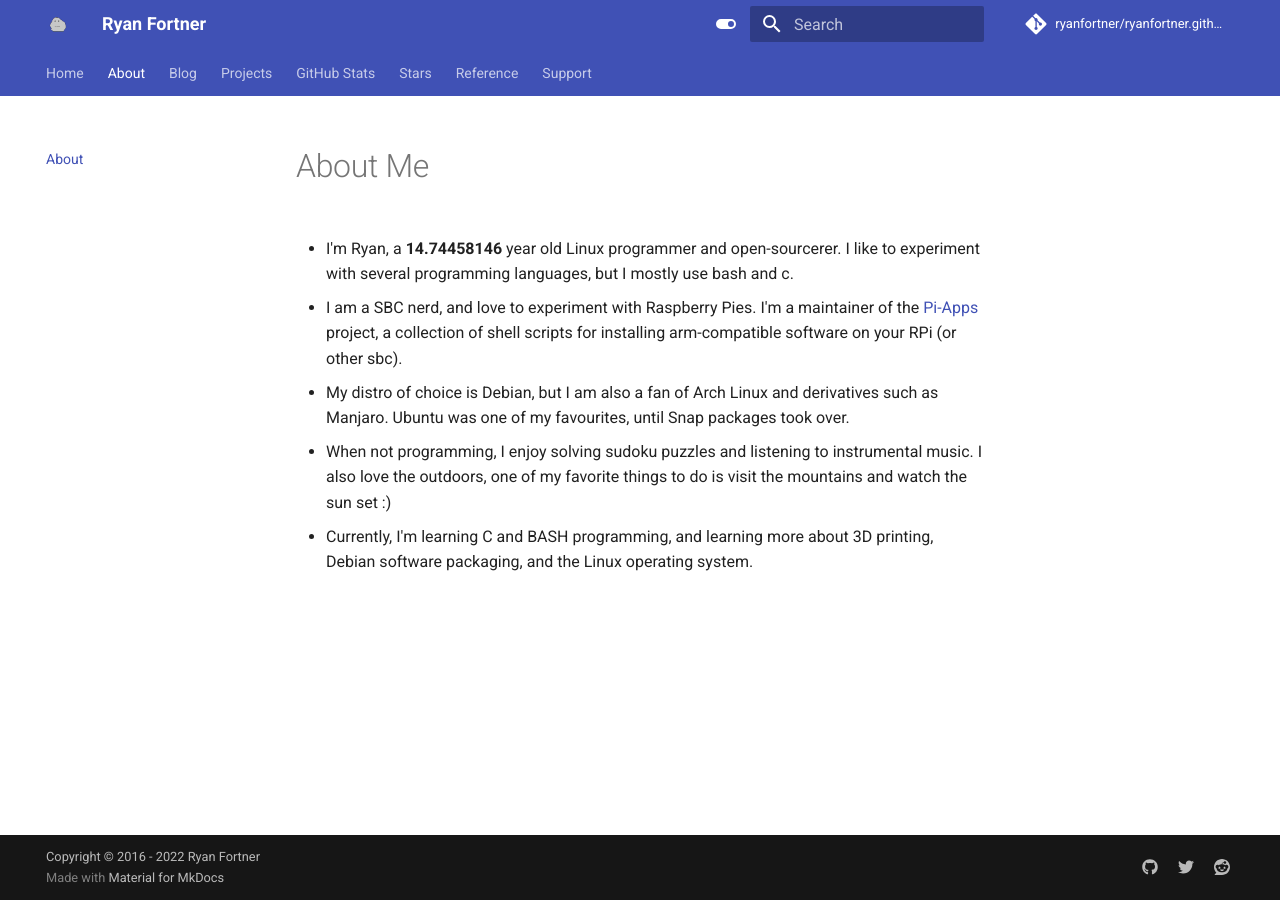
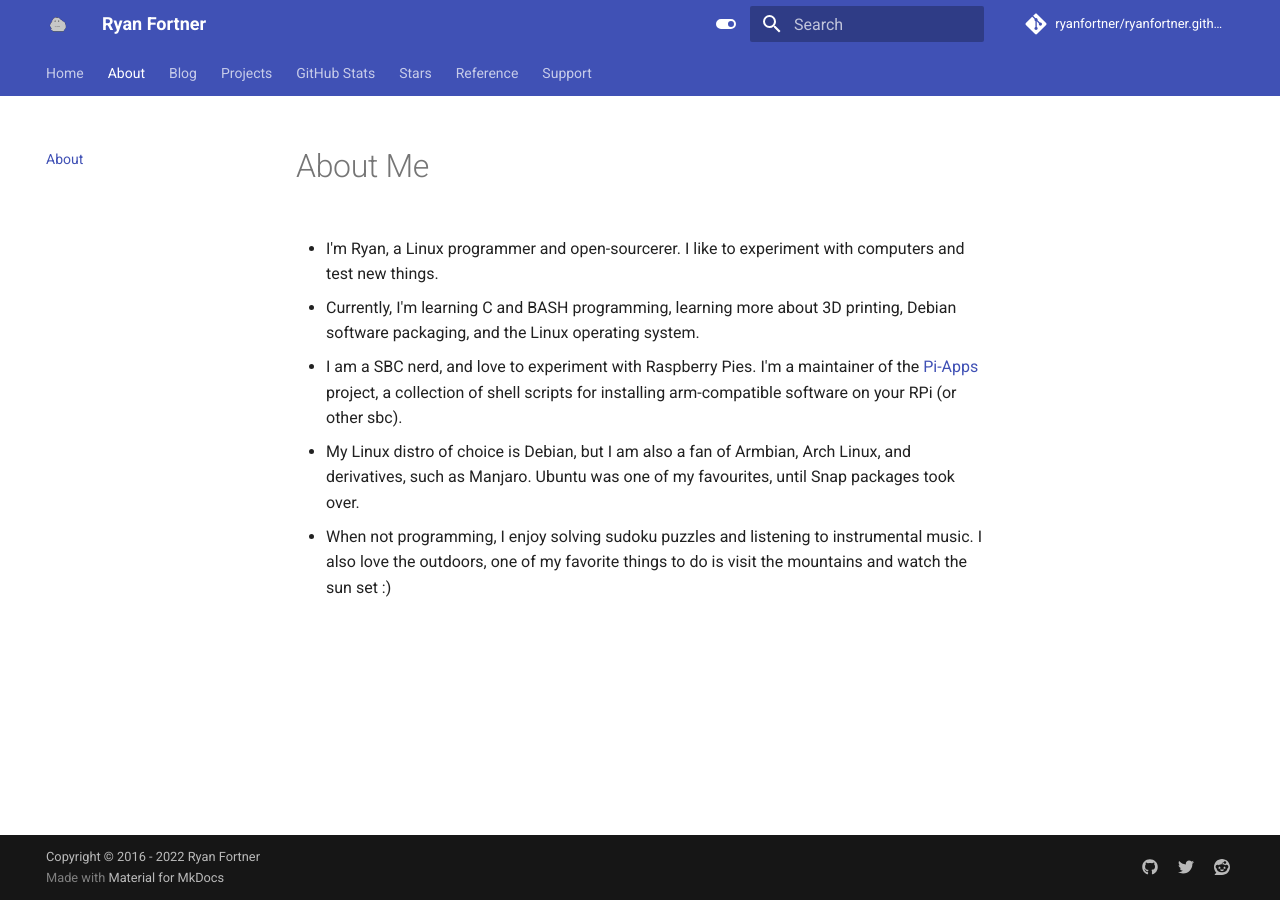
Before and after one commit to ryanfortner/ryanfortner.github.io, an MkDocs documentation site: the page built from docs/about-me.md, in a window 1280 px wide. Built offline with MkDocs 1.6.1 and Material for MkDocs 9.7.7, drawn with Linux system fonts in a browser that asks for light colours; comment, search, counter and statistics services are not loaded; some of the changed lines change nothing that is shown.

Commit message:
Update about-me.md

```diff
--- a/custom/overrides/main.html
+++ b/custom/overrides/main.html
@@ -9,31 +9,6 @@
   {{ super() }}
   <script src="{{ 'overrides/assets/javascripts/bundle.752f5537.min.js' | url }}"></script>
   <script src="https://cdn.jsdelivr.net/gh/virae/we-stand-with-ukraine@v1.0.1/badge.js" async></script>
-  <script>
-    const day = 24 * 60 * 60 * 1000;
-    const age = document.getElementById("age");
-
-    round_to = function(precision, value) {
-        value = parseFloat(value);
-        power_of_ten = 10 ** precision;
-        return Math.round(value * power_of_ten) / power_of_ten;
-    }
-
-    day_diff = function(d1, d2) {
-        /* totally not borrowed from kristians page */
-        return (d2 - Date.parse(d1)) / day;
-    }
-
-    function update_age() {
-        age.innerHTML = round_to(8, day_diff('Aug 08, 2007 06:01:00', new Date()) / 365);
-    }
-
-    update_age();
-    setInterval(function() {
-        update_age();
-    }, 100)
-    </script>
-
     <script>
     // Configs
     let username = "chunkymilk0309";
--- a/docs/about-me.md
+++ b/docs/about-me.md
@@ -4,12 +4,12 @@ template: overrides/main.html
 
 # About Me
 
-- I'm Ryan, a <b id="age"></b> year old Linux programmer and open-sourcerer. I like to experiment with several programming languages, but I mostly use bash and c.
+- I'm Ryan, a Linux programmer and open-sourcerer. I like to experiment with computers and test new things.
+
+- Currently, I'm learning C and BASH programming, learning more about 3D printing, Debian software packaging, and the Linux operating system.
 
 - I am a SBC nerd, and love to experiment with Raspberry Pies. I'm a maintainer of the [Pi-Apps](https://github.com/Botspot/pi-apps) project, a collection of shell scripts for installing arm-compatible software on your RPi (or other sbc).
 
-- My distro of choice is Debian, but I am also a fan of Arch Linux and derivatives such as Manjaro. Ubuntu was one of my favourites, until Snap packages took over.
+- My Linux distro of choice is Debian, but I am also a fan of Armbian, Arch Linux, and derivatives, such as Manjaro. Ubuntu was one of my favourites, until Snap packages took over.
 
 - When not programming, I enjoy solving sudoku puzzles and listening to instrumental music. I also love the outdoors, one of my favorite things to do is visit the mountains and watch the sun set :)
-
-- Currently, I'm learning C and BASH programming, and learning more about 3D printing, Debian software packaging, and the Linux operating system.
```
